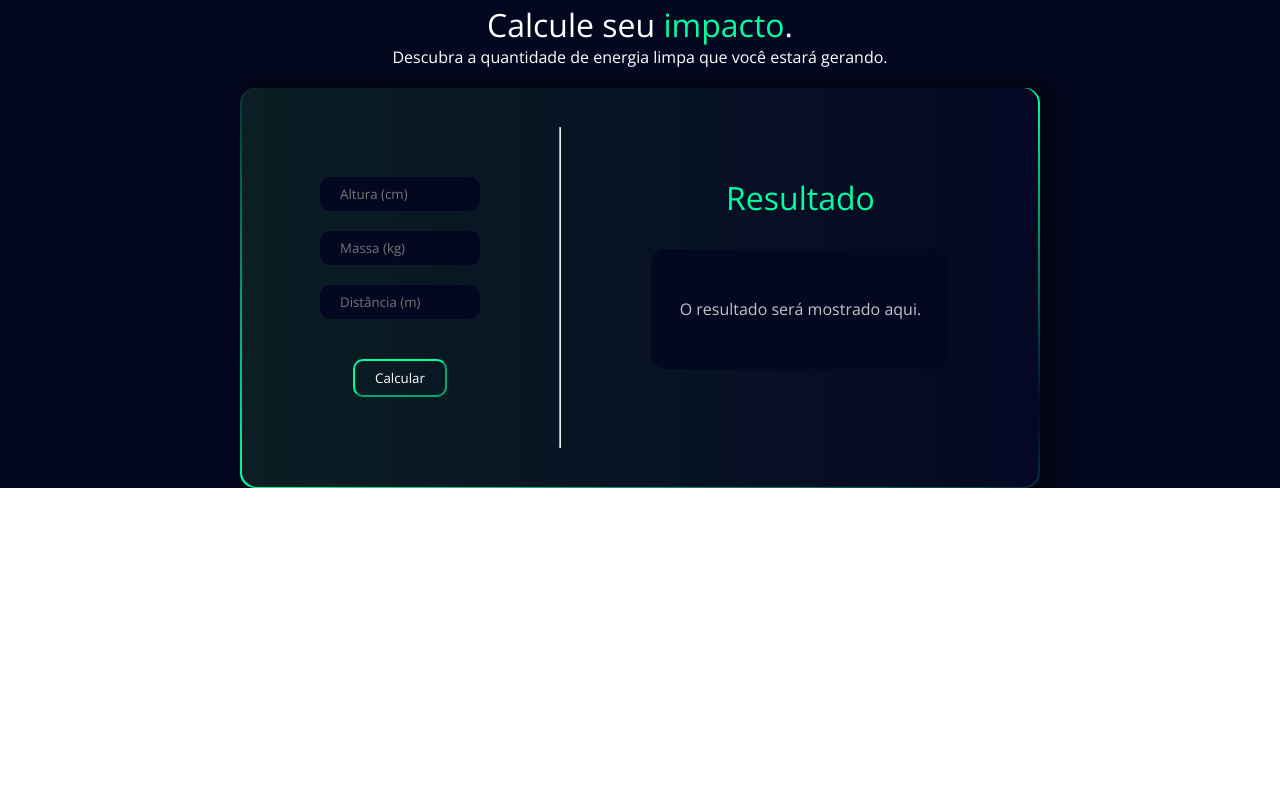
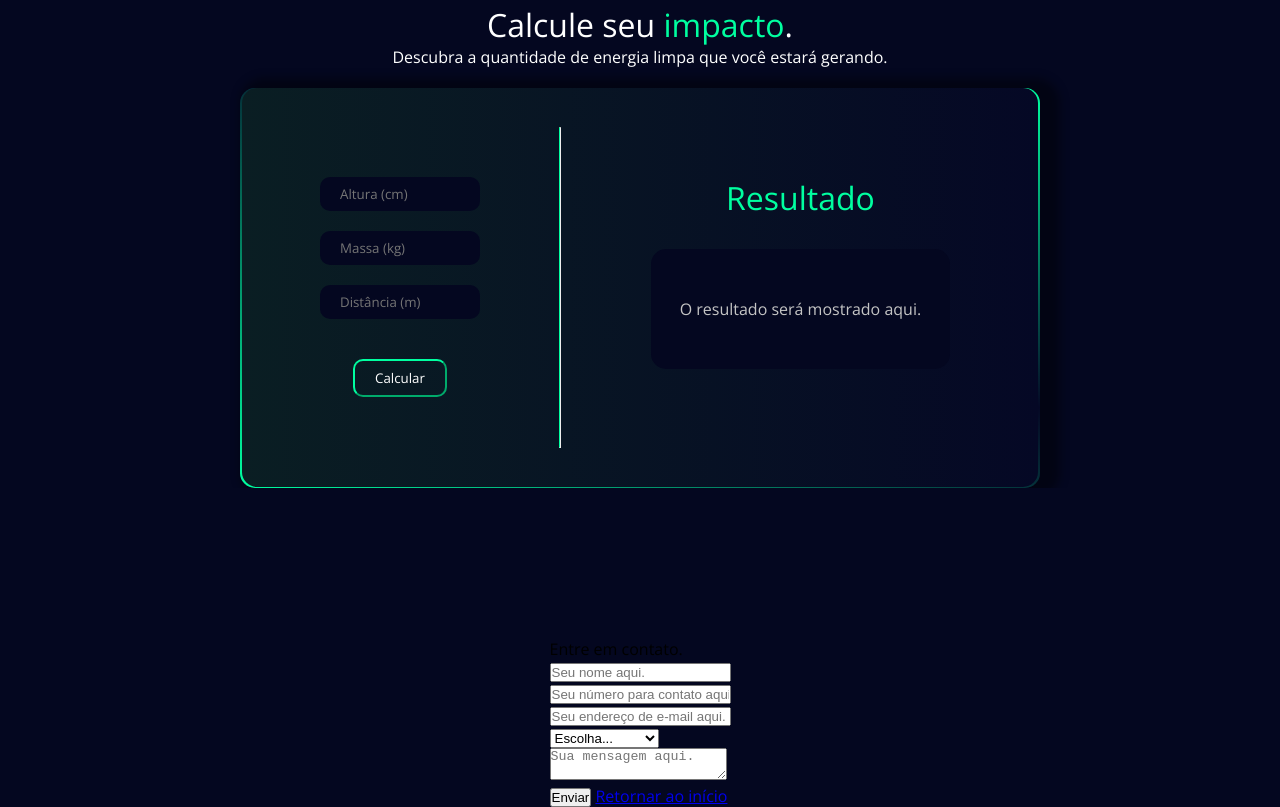
Before and after one commit to redmageii/GS_WebDev_FrontEnd, a plain HTML site: page page/index.html in a window 1280 px wide. Shown: the part 3624-4431 px from the top of the page. Before the commit the page ends 4112 px from the top, so only its background shows below. Drawn offline with nearby package versions, Linux system fonts and the light colour scheme.

Commit message:
add: contact section, divs, input and select type elements along with button with attributed message function

```diff
--- a/page/index.html
+++ b/page/index.html
@@ -125,6 +125,37 @@
                 </div>
             </div>
         </div>
+        <div class="contact-section" id="contact">
+            <p id="contact-title">Entre em contato.</p>
+            <div class="contact-forms">
+                <div class="form name">
+                    <input type="text" id="contact-name" placeholder="Seu nome aqui.">
+                </div>
+                <div class=" form last-name">
+                    <input type="text" id="contact-phone" placeholder="Seu número para contato aqui.">
+                </div>
+                <div class="form email">
+
+                    <input type="text" id="contact-email" placeholder="Seu endereço de e-mail aqui.">
+                </div>
+                <div class="form subject">
+                    <select name="assunto" id="contact-subject" aria-placeholder="fdasfa">
+                        <option value="">Escolha...</option>
+                        <option value="Dúvida">Dúvida</option>
+                        <option value="Orçamento">Orçamento</option>
+                        <option value="Demonstração">Demonstração</option>
+                        <option value="Outros">Outros</option>
+                    </select>
+                </div>
+                <div class="form message">
+                    <textarea name="contact-message" id="contact-message" placeholder="Sua mensagem aqui."></textarea>
+                </div>
+                <div class="contact-btn">
+                    <input type="button" value="Enviar" id="contact-btn" onclick="sendMessage()">
+                    <a href="#" class="home-btn">Retornar ao início</a>
+                </div>
+            </div>
+        </div>
 
 
 
--- a/page/style.css
+++ b/page/style.css
@@ -418,5 +418,4 @@ border:none;
     font-size:0.5em;
     width:70%;
     color:rgb(196, 196, 196);
-
 }
```
